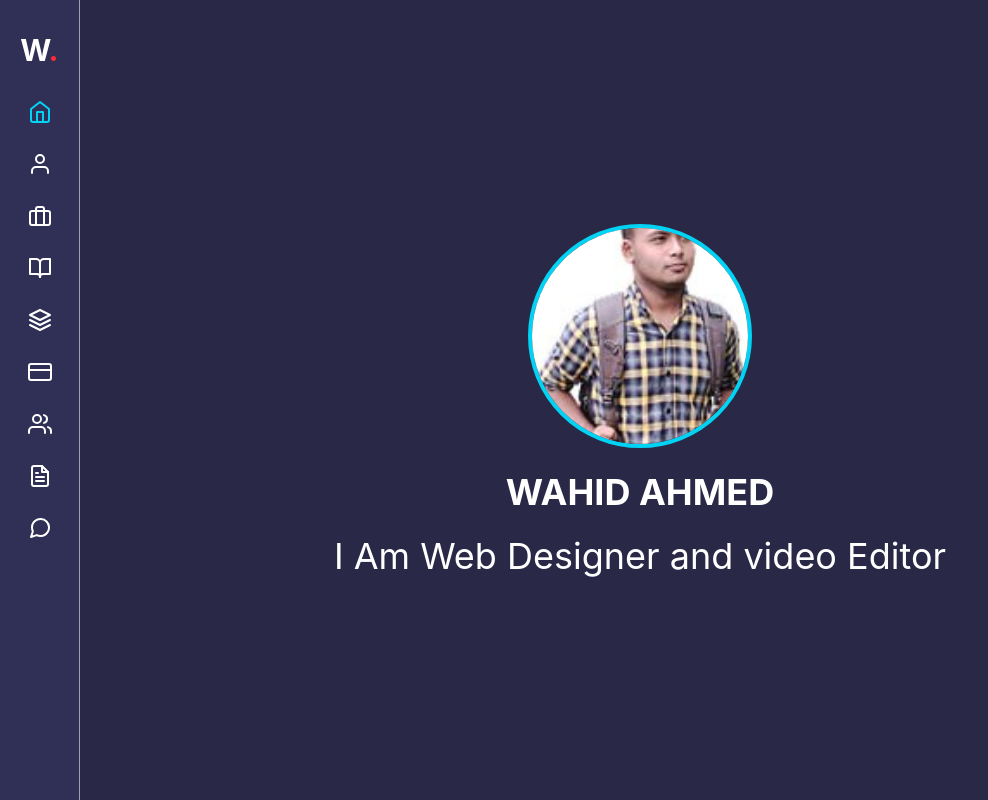
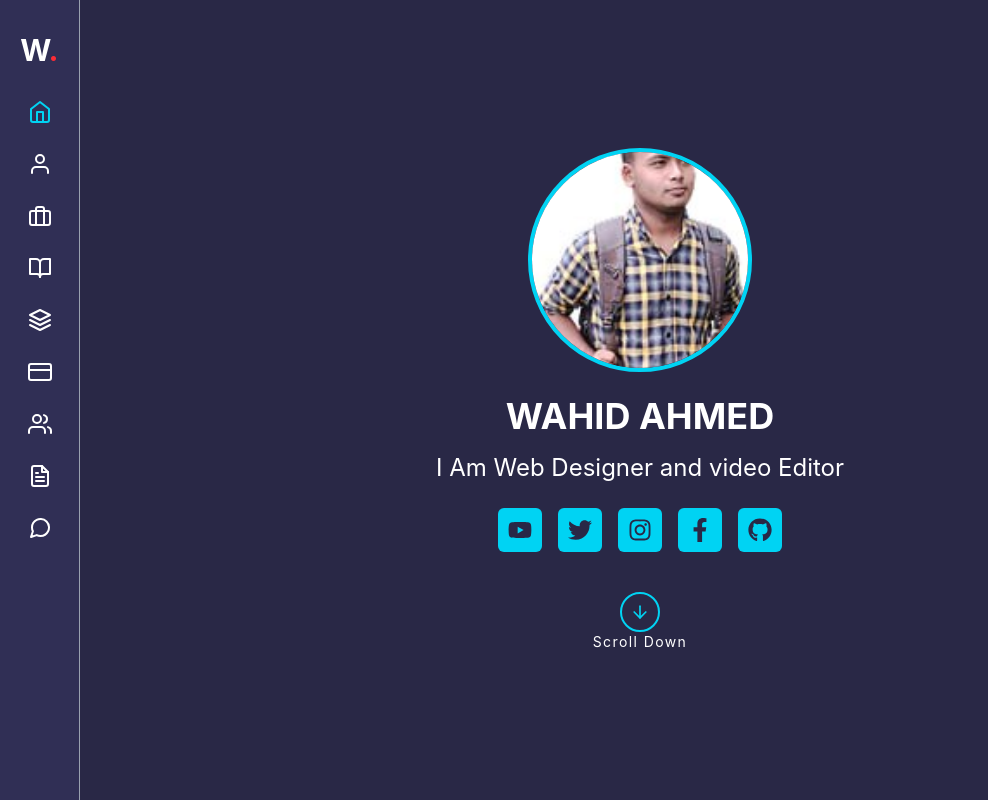
Before and after one commit to ahebabshamilbaryaw-tech/myTravelinprogramming, a React (Vite) app in the folder Wahid-protofolio/: page / in a window 1280 px wide. Shown: the whole page, without its empty margins (0-988 px from the left). Built offline with nearby package versions, Linux system fonts and the light colour scheme.

Commit message:
feat: add hero profile, social icons, and scroll down

```diff
--- a/Wahid-protofolio/src/Component/Hero.jsx
+++ b/Wahid-protofolio/src/Component/Hero.jsx
@@ -1,21 +1,43 @@
-
 import profileImage from "../assets/images/Wahid-profile.jpg";
-
+import {
+  FaYoutube,FaTwitter,FaInstagram,FaFacebookF,FaGithub,
+} from "react-icons/fa";
+import { FiArrowDown } from "react-icons/fi";
 function Hero() {
   return (
     <section className="min-h-screen flex items-center justify-center bg-[#292846]">
       <div className="flex flex-col items-center">
         <div className="w-56 h-56 rounded-full border-4 border-cyan-400 overflow-hidden bg-green-500">
           <img
-            src={profileImage}
-            alt="Wahid Ahmed"
-            className="w-full h-full object-cover"
-          />
+            src={profileImage} alt="Wahid Ahmed"  className="w-full h-full object-cover" />
         </div>
         <h1 className="mt-6 text-4xl font-bold text-white">
           WAHID AHMED
         </h1>
-        <p className="mt-6 text-4xl  text-white">I Am Web Designer and video Editor</p>
+        <p className="mt-4 text-2xl text-white">I Am Web Designer and video Editor</p>
+        <div className="flex gap-4 mt-6">
+          <a className="w-11 h-11 flex items-center justify-center rounded-md bg-cyan-400 text-[#292846] text-2xl">
+            <FaYoutube />
+          </a>
+          <a className="w-11 h-11 flex items-center justify-center rounded-md bg-cyan-400 text-[#292846] text-2xl">
+            <FaTwitter />
+          </a>
+          <a className="w-11 h-11 flex items-center justify-center rounded-md bg-cyan-400 text-[#292846] text-2xl">
+            <FaInstagram />
+          </a>
+          <a className="w-11 h-11 flex items-center justify-center rounded-md bg-cyan-400 text-[#292846] text-2xl">
+            <FaFacebookF />
+          </a>
+          <a className="w-11 h-11 flex items-center justify-center rounded-md bg-cyan-400 text-[#292846] text-2xl">
+            <FaGithub />
+          </a>
+        </div>
+ <div className="flex flex-col items-center mt-8 text-white">
+<div className="mt-2 w-10 h-10 rounded-full border-2 border-cyan-400 flex items-center justify-center">
+  <FiArrowDown className="text-cyan-400 text-xl" />
+</div>    <span className="text-sm tracking-widest">Scroll Down</span>
+
+</div>
 
       </div>
     </section>
```
